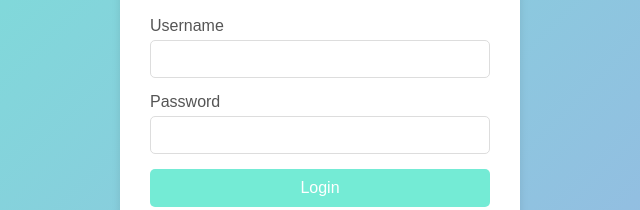
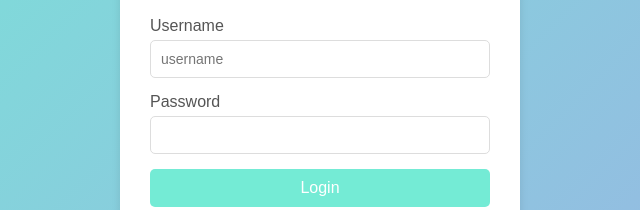
Before and after one commit to Shivapraneeth08/simple-login-page, a plain HTML site: page index.html in a window 1280 px wide. Shown: the part 298-508 px from the top of the page, 320-960 px from the left. Drawn offline with Linux system fonts and the light colour scheme.

Commit message:
Update index.html

```diff
--- a/index.html
+++ b/index.html
@@ -81,7 +81,7 @@
       <h2>Login</h2>
       <form>
         <label style="float: left">Username</label>
-        <input type="text" required />
+        <input type="text" placeholder="username" required />
         <label style="float: left">Password</label>
         <input type="password" required />
         <button type="submit">Login</button>
```
